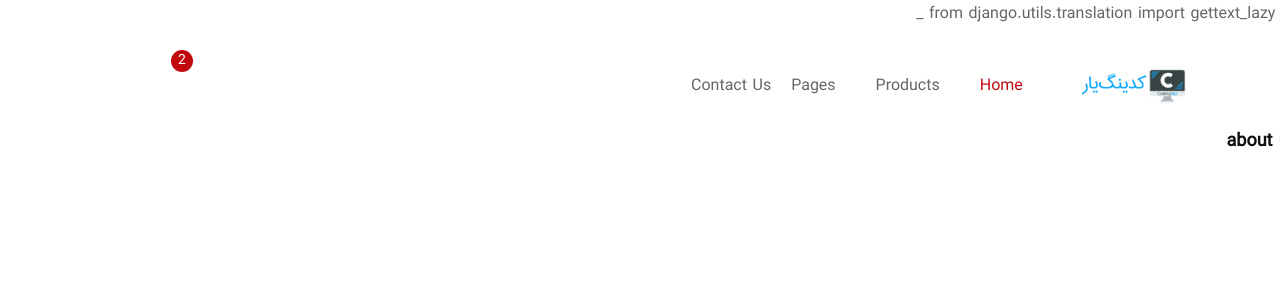
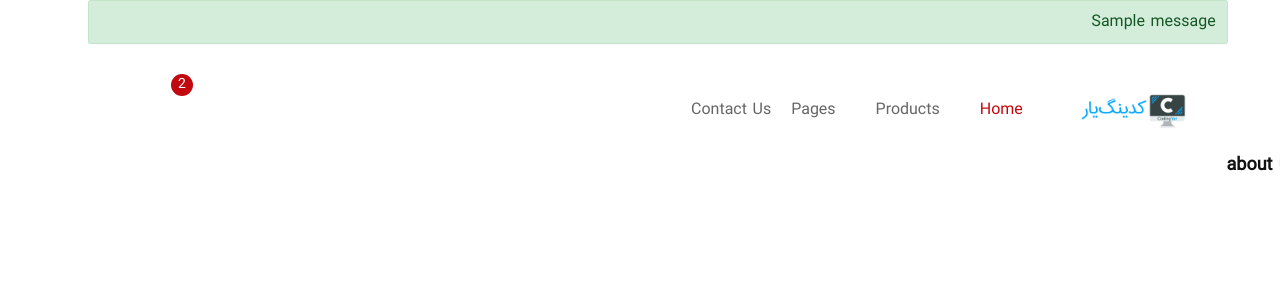
Before and after one commit to Farsnak1293/online_shop_, a Django app: page /aboutus/ in a window 1280 px wide. Shown: the top 300 px of the page. Run offline with Django 4.2, Linux system fonts and the light colour scheme; tables that the repository leaves empty hold one stand-in row (values such as "Sample post"); one stand-in notice (Sample message) is shown; parts of the project's set-up code (start-up, migrations or seed data) failed here and were passed over; some libraries are stand-ins or nearby versions; some web fonts are replaced.

Commit message:
add messages framework

```diff
--- a/products/views.py
+++ b/products/views.py
@@ -1,8 +1,8 @@
 from django.views import generic
-from django.shortcuts import get_object_or_404,reverse
+from django.shortcuts import get_object_or_404,reverse,render
 from .forms import CommentForm
 from .models import Product, Comment
-
+from django.contrib import messages
 
 class ProductListView(generic.ListView):
     model = Product
--- a/templates/_base.html
+++ b/templates/_base.html
@@ -1,10 +1,9 @@
 {% load static %}
 {% load i18n %}
 
+
 <!DOCTYPE HTML PUBLIC "-//W3C//DTD HTML 4.01//EN" "http://www.w3.org/TR/html4/strict.dtd">
 <html lang="en">
-
-from django.utils.translation import gettext_lazy as _
 
 
 <head>
@@ -17,7 +16,6 @@ from django.utils.translation import gettext_lazy as _
     <title>{% block page_title %} {% endblock %}</title>
     <link href="https://cdn.jsdelivr.net/npm/bootstrap@5.3.6/dist/css/bootstrap.min.css" rel="stylesheet"
           integrity="sha384-4Q6Gf2aSP4eDXB8Miphtr37CMZZQ5oXLH2yaXMJ2w8e2ZtHTl7GptT4jmndRuHDT" crossorigin="anonymous">
-
 
 
     <!-- Favicons -->
@@ -36,7 +34,13 @@ from django.utils.translation import gettext_lazy as _
 
 
 </head>
-
+{% if messages %}
+    <div class="container">
+        {% for message in messages %}
+            <div class="alert alert-{{ message.tags }}">{{ message }}</div>
+        {% endfor %}
+    </div>
+{% endif %}
 {#{% if user.is_authenticated %}#}
 {#    <p>Hello {{ user.username }}</p>#}
 {#    <a href="{% url 'account_logout' %}">logout</a>#}
@@ -56,7 +60,8 @@ from django.utils.translation import gettext_lazy as _
                         <div class="site-branding" style="margin-right: 30px;">
                             <a href="{% url 'home' %}" class="logo">
                                 <figure class="logo--normal d-none d-sm-block">
-                                            <img class="px-5" src="assets/img/codingyar_logo.png" style="max-height: 50px; margin-bottom: -15px;" alt="Logo">
+                                    <img class="px-5" src="assets/img/codingyar_logo.png"
+                                         style="max-height: 50px; margin-bottom: -15px;" alt="Logo">
                                 </figure>
                             </a>
                         </div>
@@ -64,12 +69,12 @@ from django.utils.translation import gettext_lazy as _
                             <ul class="mainmenu d-lg-flex jusity-content-end jusity-content-lg-start pt-4">
                                 <li class="mainmenu__item menu-item-has-children active">
                                     <a href="{% url 'home' %}" class="mainmenu__link">
-                                                <span class="mm-text">{{  _('Home')}}</span>
+                                        <span class="mm-text">{{ _('Home') }}</span>
                                     </a>
                                 </li>
                                 <li class="mainmenu__item menu-item-has-children">
                                     <a href="{% url 'product_list' %}" class="mainmenu__link">
-                                                <span class="mm-text">{{  _('Products')}}</span>
+                                        <span class="mm-text">{{ _('Products') }}</span>
                                     </a>
                                 </li>
                                 <li class="mainmenu__item menu-item-has-children">
@@ -108,10 +113,10 @@ from django.utils.translation import gettext_lazy as _
                                     <a class="text-right" href="my-account.html"> {{ _('Account') }}</a>
                                 </li>
                                 <li>
-                                            <a class="text-right" href="cart.html">{{  _('Shopping Cart')}} </a>
+                                    <a class="text-right" href="cart.html">{{ _('Shopping Cart') }} </a>
                                 </li>
                                 <li>
-                                            <a class="text-right" href="wishlist.html">{{  _('Favorites')}}</a>
+                                    <a class="text-right" href="wishlist.html">{{ _('Favorites') }}</a>
                                 </li>
                                 <li>
                                     <a class="text-right" href="order-tracking.html">{{ _('Order History') }}``</a>
```
Also changed, not shown: config/settings.py (+6 -1 lines). Lines whose indentation alone changed are shown as unchanged.
